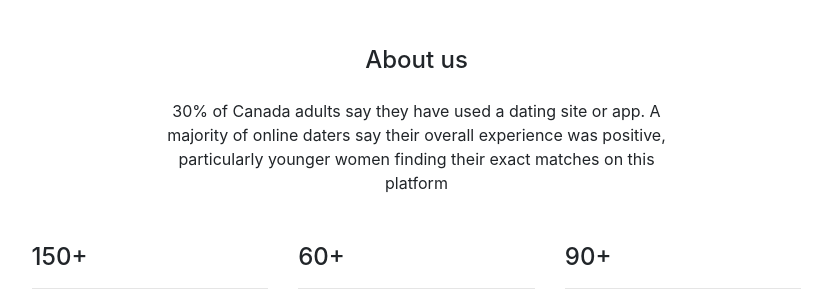
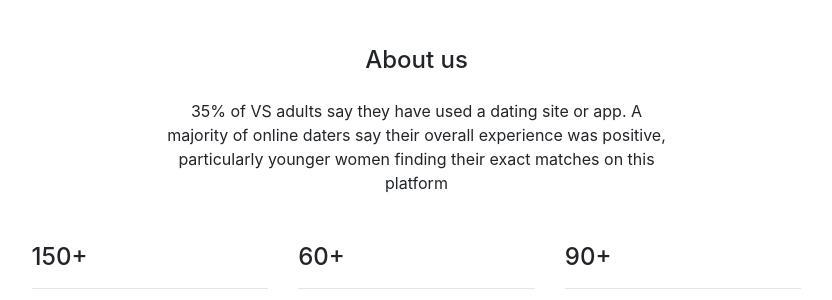
Before and after one commit to Yabbink/oefentoetsNetwerken, a PHP site: page / in a window 1280 px wide. Shown: the part 407-707 px from the top of the page, without its empty margins (216-1048 px from the left). Run offline with PHP 8.4, Linux system fonts and the light colour scheme.

Commit message:
second commit

```diff
--- a/index.php
+++ b/index.php
@@ -52,7 +52,7 @@ session_start();
                         <div class="col-md-10 col-lg-8">
                             <h1 class="h4">About us</h1>
                             <p class="mt-4 mb-4">
-                                30% of Canada adults say they have used a dating site or app. A majority of online
+                                35% of VS adults say they have used a dating site or app. A majority of online
                                 daters
                                 say their overall experience was positive, particularly younger women finding their
                                 exact matches on this platform</p>
```
